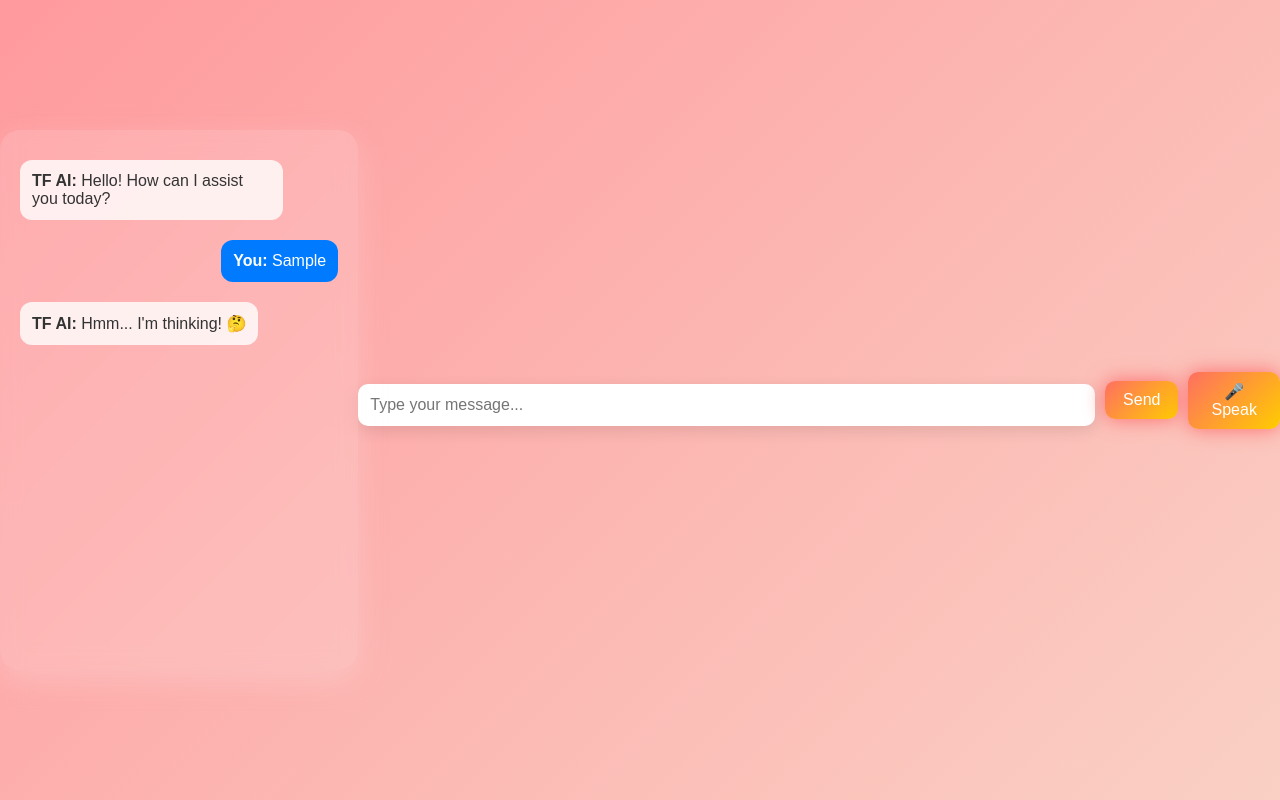
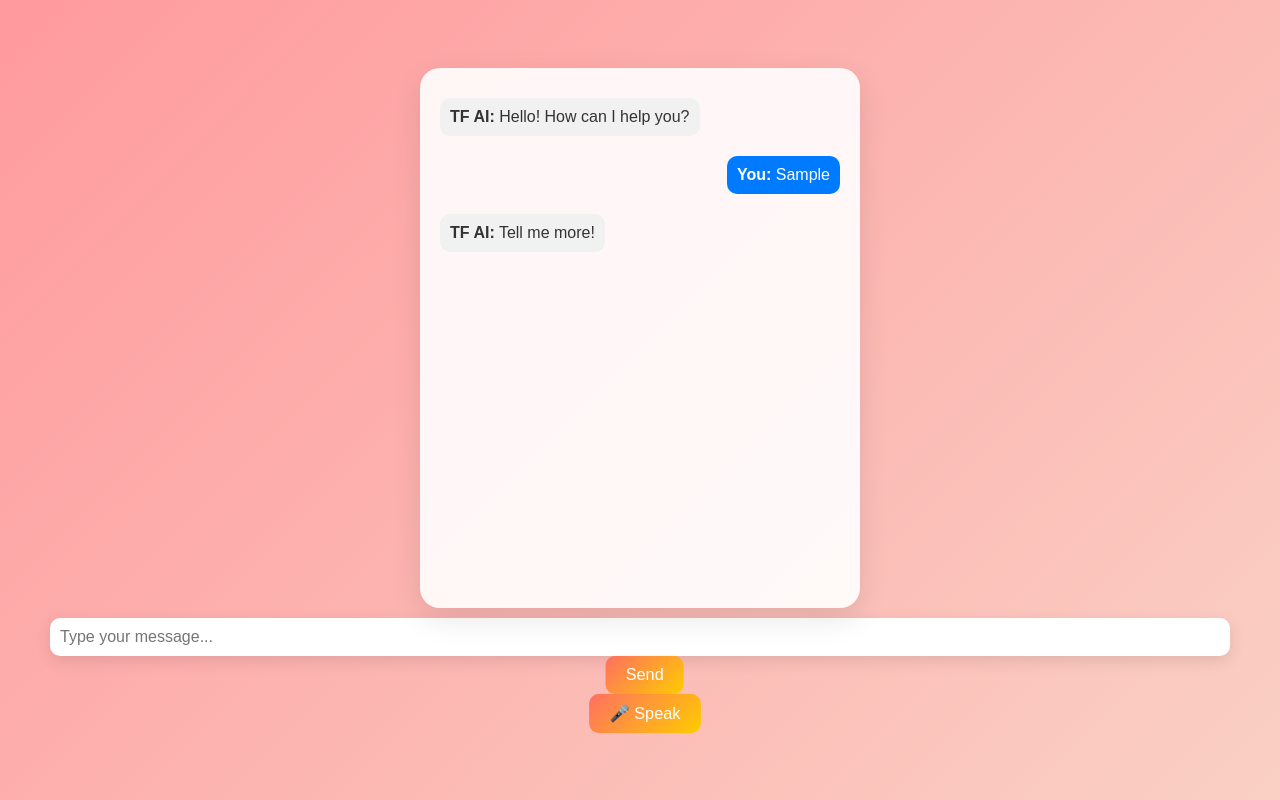
Before and after one commit to tahiriqbal756/SIM-details-, a plain HTML site: page index.html in a window 1280 px wide. Both pictures are taken after typing "Sample" into the empty fields and a click on the button "Send". Drawn offline with Linux system fonts and the light colour scheme.

Commit message:
Update index.html

```diff
--- a/index.html
+++ b/index.html
@@ -5,7 +5,6 @@
     <meta name="viewport" content="width=device-width, initial-scale=1.0">
     <title>TF AI Chatbot</title>
     <style>
-        /* 📌 بنیادی اسٹائلز */
         body {
             font-family: 'Arial', sans-serif;
             background: linear-gradient(135deg, #ff9a9e, #fad0c4);
@@ -15,87 +14,55 @@
             justify-content: center;
             align-items: center;
             height: 100vh;
-            overflow: hidden;
+            flex-direction: column;
         }
 
-        /* 💎 Chatbox Glass Effect */
         #chat-box {
             width: 400px;
             height: 500px;
-            background: rgba(255, 255, 255, 0.15);
-            backdrop-filter: blur(10px);
+            background: rgba(255, 255, 255, 0.9);
             border-radius: 20px;
-            box-shadow: 0 10px 30px rgba(0, 0, 0, 0.2);
+            box-shadow: 0 10px 30px rgba(0, 0, 0, 0.1);
             padding: 20px;
             overflow-y: auto;
             display: flex;
             flex-direction: column;
+            position: relative;
             animation: fadeIn 1s ease-in-out;
         }
 
-        /* ✨ Glow Effect on Chatbox */
-        @keyframes chatGlow {
-            0% { box-shadow: 0 10px 30px rgba(255, 255, 255, 0.2); }
-            50% { box-shadow: 0 10px 30px rgba(0, 123, 255, 0.5); }
-            100% { box-shadow: 0 10px 30px rgba(255, 255, 255, 0.2); }
-        }
-        #chat-box.active {
-            animation: chatGlow 3s infinite;
-        }
-
-        /* 📩 صارف اور بوٹ کے پیغامات کے اسٹائلز */
         #chat-box p {
             margin: 10px 0;
-            padding: 12px;
-            border-radius: 12px;
-            max-width: 75%;
-            font-size: 16px;
+            padding: 10px;
+            border-radius: 10px;
+            max-width: 80%;
             animation: slideIn 0.5s ease-in-out;
         }
 
-        #chat-box p strong {
-            font-weight: bold;
-        }
-
-        /* 🙋‍♂️ User Messages */
-        #chat-box p.user-message {
+        .user-message {
             background: #007bff;
             color: white;
             align-self: flex-end;
-            animation: userSlide 0.5s ease-in-out;
         }
 
-        @keyframes userSlide {
-            from { transform: translateX(20px); opacity: 0; }
-            to { transform: translateX(0); opacity: 1; }
+        .bot-message {
+            background: #f1f1f1;
+            color: #333;
+            align-self: flex-start;
         }
 
-        /* 🤖 Bot Messages */
-        #chat-box p.bot-message {
-            background: rgba(255, 255, 255, 0.8);
-            color: #333;
-            align-self: flex-start;
-            animation: botSlide 0.5s ease-in-out;
-        }
-
-        @keyframes botSlide {
-            from { transform: translateX(-20px); opacity: 0; }
-            to { transform: translateX(0); opacity: 1; }
-        }
-
-        /* 🎤 Input Box & Buttons */
         #user-input {
-            width: 70%;
-            padding: 12px;
+            width: calc(100% - 120px);
+            padding: 10px;
             border: none;
             border-radius: 10px;
+            margin-top: 10px;
             font-size: 16px;
             box-shadow: 0 5px 15px rgba(0, 0, 0, 0.1);
-            margin-top: 10px;
         }
 
         button {
-            padding: 10px 18px;
+            padding: 10px 20px;
             border: none;
             border-radius: 10px;
             background: linear-gradient(135deg, #ff6f61, #ffcc00);
@@ -103,32 +70,39 @@
             font-size: 16px;
             cursor: pointer;
             margin-left: 10px;
-            transition: transform 0.2s;
+            animation: pulse 2s infinite;
         }
 
         button:hover {
-            transform: scale(1.1);
+            background: linear-gradient(135deg, #ffcc00, #ff6f61);
         }
 
-        /* 🔥 Button Glow Animation */
-        @keyframes buttonGlow {
-            0% { box-shadow: 0 0 10px rgba(255, 108, 108, 0.5); }
-            50% { box-shadow: 0 0 20px rgba(255, 108, 108, 1); }
-            100% { box-shadow: 0 0 10px rgba(255, 108, 108, 0.5); }
+        @keyframes fadeIn {
+            from { opacity: 0; transform: translateY(-20px); }
+            to { opacity: 1; transform: translateY(0); }
         }
 
-        button.glow {
-            animation: buttonGlow 1.5s infinite;
+        @keyframes slideIn {
+            from { opacity: 0; transform: translateX(-20px); }
+            to { opacity: 1; transform: translateX(0); }
+        }
+
+        @keyframes pulse {
+            0% { transform: scale(1); }
+            50% { transform: scale(1.05); }
+            100% { transform: scale(1); }
         }
     </style>
 </head>
 <body>
+
     <div id="chat-box">
-        <p class="bot-message"><strong>TF AI:</strong> Hello! How can I assist you today?</p>
+        <p class="bot-message"><strong>TF AI:</strong> Hello! How can I help you?</p>
     </div>
+
     <input type="text" id="user-input" placeholder="Type your message...">
-    <button class="glow" onclick="sendTextMessage()">Send</button>
-    <button class="glow" onclick="startVoiceInput()">🎤 Speak</button>
+    <button onclick="sendTextMessage()">Send</button>
+    <button onclick="startVoiceInput()">🎤 Speak</button>
 
     <script>
         const chatBox = document.getElementById('chat-box');
@@ -136,6 +110,7 @@
 
         function speak(text) {
             const utterance = new SpeechSynthesisUtterance(text);
+            utterance.lang = 'en';
             window.speechSynthesis.speak(utterance);
         }
 
@@ -150,31 +125,34 @@
             recognition.start();
         }
 
-        function sendTextMessage() {
+        async function sendTextMessage() {
             const userMessage = userInput.value;
             if (!userMessage) return;
 
-            // ✨ صارف کا پیغام شامل کریں
             const userMessageElement = document.createElement('p');
             userMessageElement.classList.add('user-message');
             userMessageElement.innerHTML = `<strong>You:</strong> ${userMessage}`;
             chatBox.appendChild(userMessageElement);
             userInput.value = '';
 
-            // 📌 OpenAI API کال کرنے کی جگہ (ڈیفالٹ جواب)
-            setTimeout(() => {
-                const botMessageElement = document.createElement('p');
-                botMessageElement.classList.add('bot-message');
-                botMessageElement.innerHTML = `<strong>TF AI:</strong> Hmm... I'm thinking! 🤔`;
-                chatBox.appendChild(botMessageElement);
-                chatBox.scrollTop = chatBox.scrollHeight;
+            // Dummy bot response (You can replace with AI API)
+            const botResponses = [
+                "I'm here to assist you!",
+                "Tell me more!",
+                "That sounds interesting!",
+                "Let's talk about it!",
+                "How can I assist you today?"
+            ];
+            const botMessage = botResponses[Math.floor(Math.random() * botResponses.length)];
 
-                // 🔊 بوٹ کا جواب آواز میں پڑھیں
-                speak("Hmm... I'm thinking!");
-            }, 1000);
+            const botMessageElement = document.createElement('p');
+            botMessageElement.classList.add('bot-message');
+            botMessageElement.innerHTML = `<strong>TF AI:</strong> ${botMessage}`;
+            chatBox.appendChild(botMessageElement);
 
-            chatBox.classList.add('active'); // 🌟 اینیمیشن ایکٹیو کریں
+            speak(botMessage);
         }
     </script>
+
 </body>
 </html>
```
